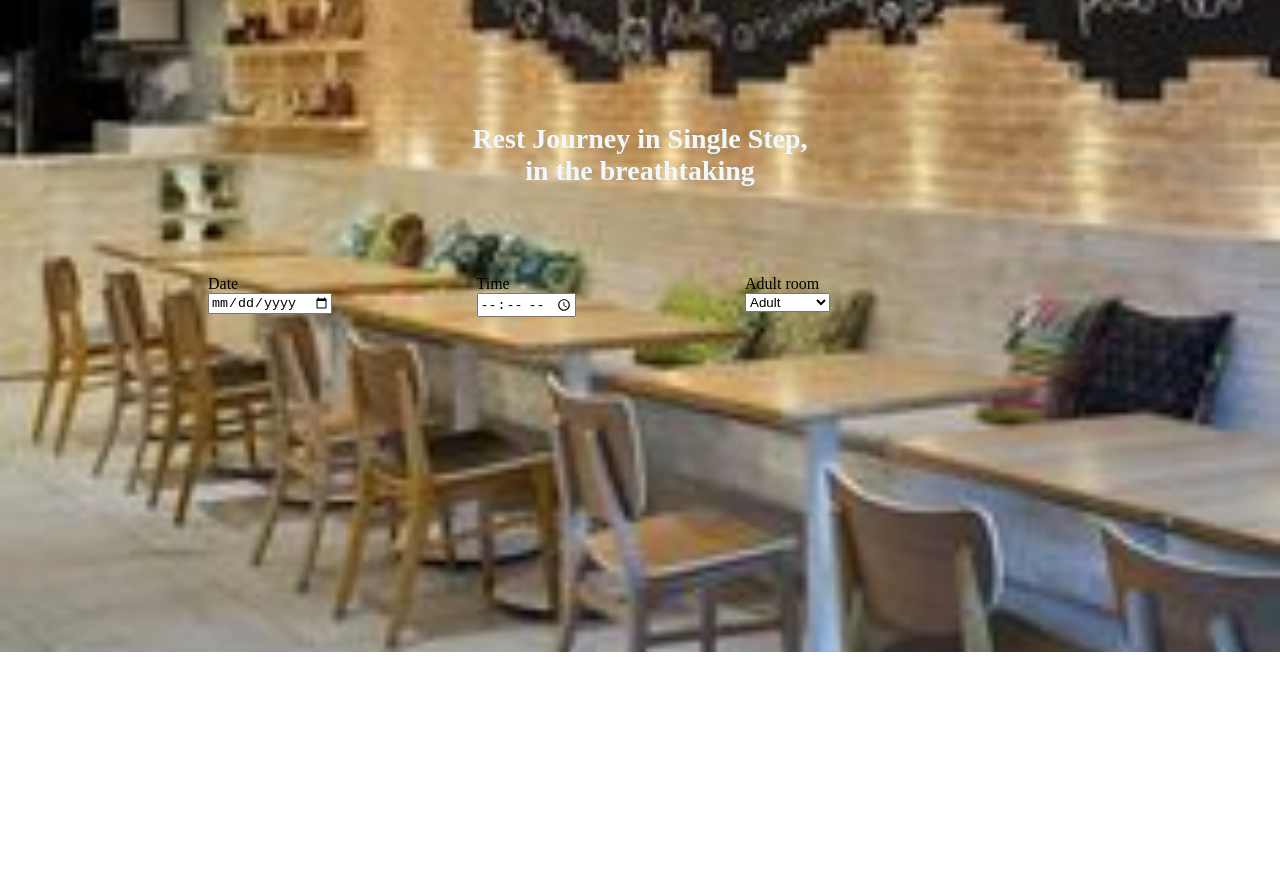
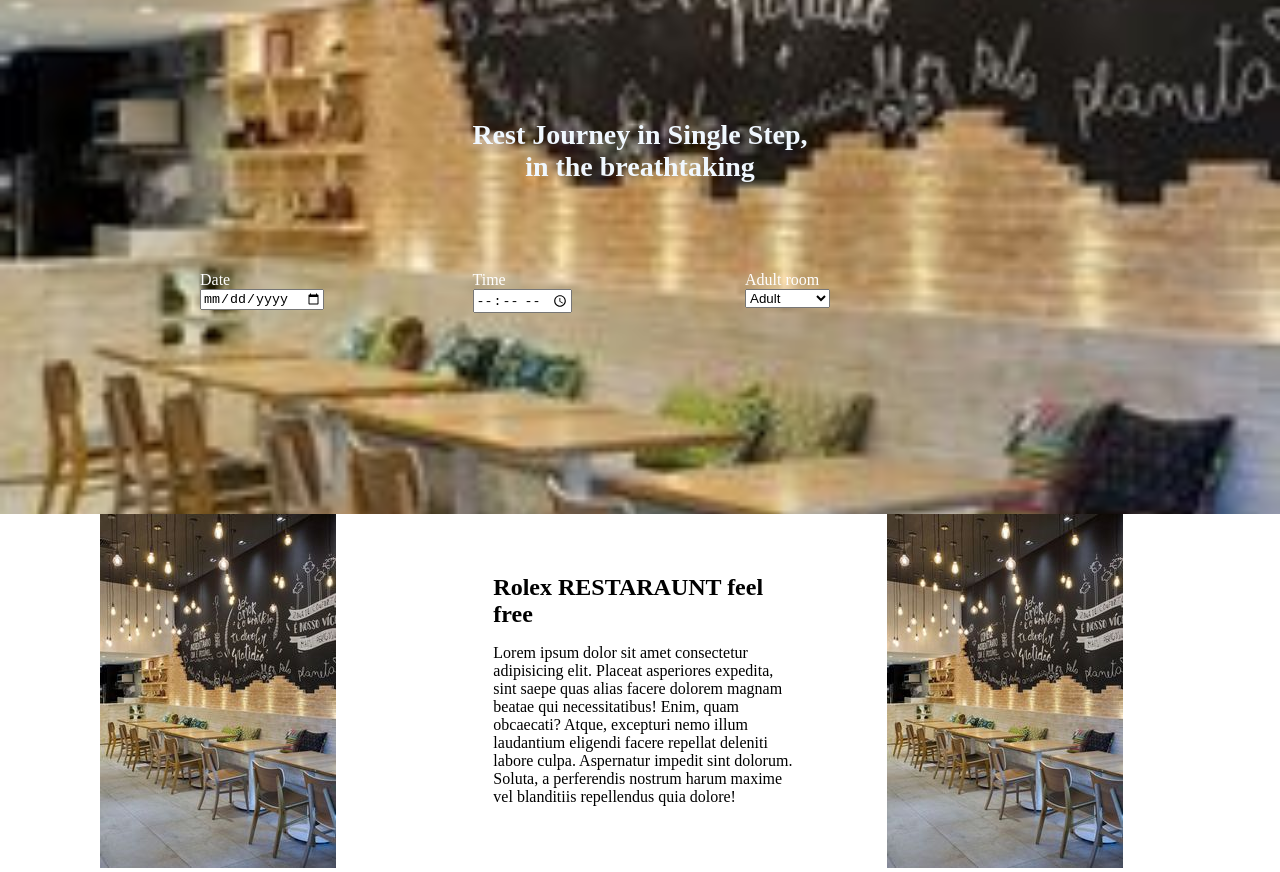
Before and after one commit to mocohdee/rolexrestaurant, a plain HTML site: page index.html in a window 1280 px wide. Shown: the part 148-1020 px from the top of the page. Before the commit the page ends 800 px from the top, so only its background shows below. Drawn offline with Linux system fonts and the light colour scheme.

Commit message:
Add files via upload

```diff
--- a/index.html
+++ b/index.html
@@ -20,7 +20,7 @@
         <span><i class="fa fa-instagram"></i></span>
         <span><i class="fa fa-linkedin"></i></span>
 
-      </div>
+       </header>
     <div class="main">
          <h1>ROLEX RESTARAUNT</h1>
              <ul>
@@ -55,7 +55,20 @@
 
          </div>
       </form>
+
     </div>
-  </header>
+    <div class="advert">
+      <div class="first">
+        <img src="images/rt.jpg" alt="">
+      </div>
+      <div class="second">
+        <h1>Rolex RESTARAUNT feel  free</h1>
+        Lorem ipsum dolor sit amet consectetur adipisicing elit. Placeat asperiores expedita, sint saepe quas alias facere dolorem magnam beatae qui necessitatibus! Enim, quam obcaecati? Atque, excepturi nemo illum laudantium eligendi facere repellat deleniti labore culpa. Aspernatur impedit sint dolorum. Soluta, a perferendis nostrum harum maxime vel blanditiis repellendus quia dolore!
+      </div>
+      <div class="third">
+        <img src="images/rt.jpg" alt="">
+      </div>
+    </div>
+
 </body>
 </html>
--- a/style.css
+++ b/style.css
@@ -1,3 +1,15 @@
+body{
+    padding: 0;
+    margin: 0;
+}
+ .main{
+    color: #fff;
+    height: 80vh;
+    padding-top: 4px;
+    background-image: url("images/rt.jpg");
+    background-size: cover;
+    background-position: 100%;
+}
 .social-media{
     color: aliceblue;
     background: brown;
@@ -5,17 +17,13 @@
 }
 .icon-social-media{
     float: right;
+    color: #fff;
     margin-top: -16px;
-}
-body{
-    background-image: url("images/rt.jpg");
-    background-size: cover;
-    background-position: 100%;
 }
 ul{
     float: right;
     position: absolute;
-    margin-left: 980px;
+    margin-left: 950px;
     margin-top: -50px;
 
 }
@@ -53,7 +61,7 @@
 h3{
    text-align: center;
    margin-right: 140px;
-   color: #fff;
+   color: #848181;
    font-weight: 760;
    padding: 10px;
 }
@@ -63,4 +71,19 @@
     margin-left: 200px;
     grid-template-columns: repeat(4, 1fr);
     gap: 10px;
+    margin-bottom: 20px ;
 }
+
+.advert{
+    display: grid;
+    grid-template-columns: repeat(3,1fr);
+    margin-left: 100px;
+    color: black;
+}
+.second h1{
+    color: black;
+    font-size: 1.5rem;
+}
+.advert >div{
+    width: 300px;
+}
```
